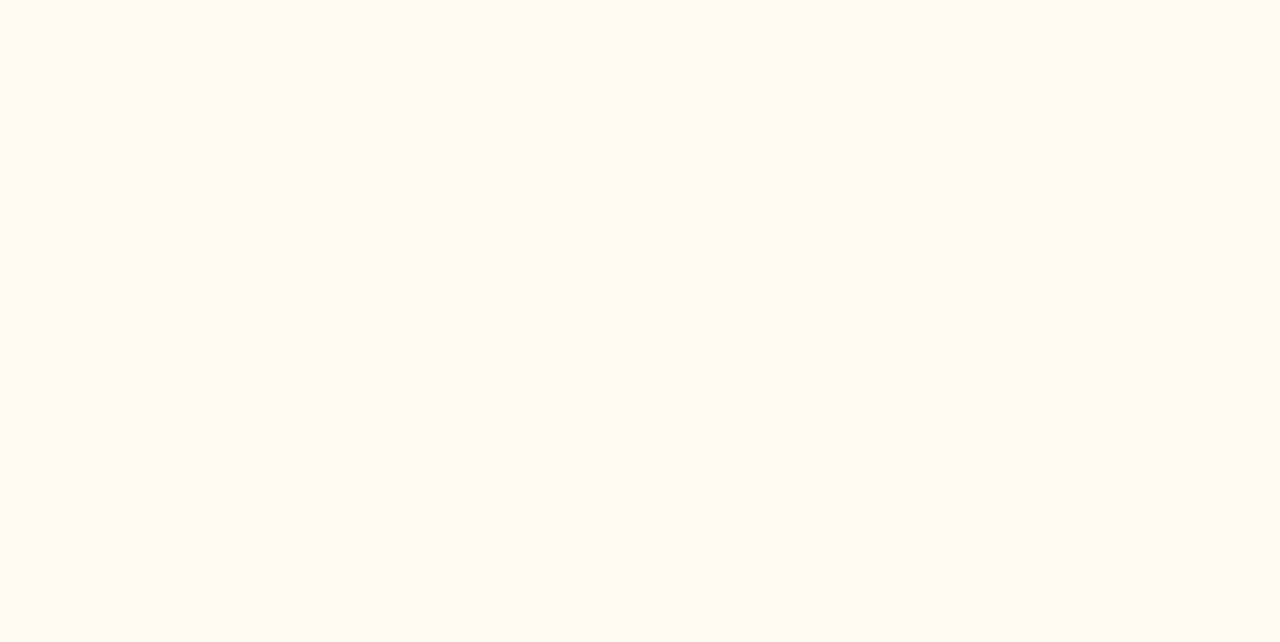
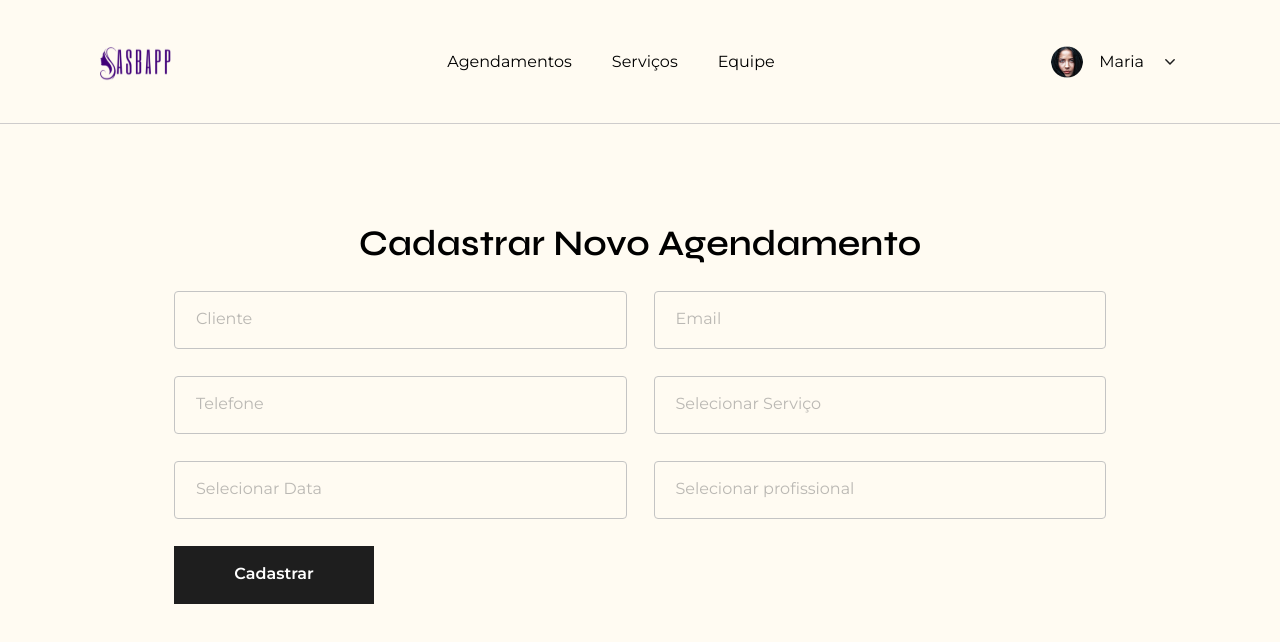
Before and after one commit to TIHeitorDS/SASBApp, a React (Vite) app in the folder frontend/: page /cadastrar-agendamento in a window 1280 px wide. Before the commit this address had no page. Shown: the top 642 px of the page. Built offline with nearby package versions, Linux system fonts and the light colour scheme.

Commit message:
feat: implement cadaster pages and update navigation routes

```diff
--- a/frontend/src/components/input.tsx
+++ b/frontend/src/components/input.tsx
@@ -1,15 +1,20 @@
 export default function Input({
   type,
   placeholder = "",
+  theme = "white",
 }: {
   type: "email" | "password" | "text";
   placeholder: string;
+  theme?: "white" | "black";
 }) {
+  const borderType = theme === "white" ? "border-white/25" : "border-[#c4c4c4]";
+  const textColor = theme === "white" ? "text-white" : "text-[#767575]";
+
   return (
     <input
       type={type}
       placeholder={placeholder}
-      className="border pt-[15px] pb-[17px] pl-[21px] border-white/25 w-full focus:outline-none focus:border-pink focus:ring-1 focus:ring-pink rounded bg-transparent text-white placeholder:text-white/25 transition-all"
+      className={`border pt-[15px] pb-[17px] pl-[21px] ${borderType} w-full focus:outline-none focus:border-pink focus:ring-1 focus:ring-pink rounded bg-transparent ${textColor} placeholder:${textColor}/25 transition-all`}
     />
   );
 }
--- a/frontend/src/components/submit-button.tsx
+++ b/frontend/src/components/submit-button.tsx
@@ -1,8 +1,16 @@
-export default function SubmitButton({ text }: { text: string }) {
+export default function SubmitButton({
+  text,
+  theme = "white",
+}: {
+  text: string;
+  theme?: "white" | "black";
+}) {
   return (
     <button
       type="button"
-      className="bg-white w-full text-black pt-4 pb-[18px] font-semibold cursor-pointer hover:bg-white/90 transition-all"
+      className={`bg-${theme} w-full text-${
+        theme === "white" ? "black" : "white"
+      } pt-4 pb-[18px] font-semibold cursor-pointer hover:bg-${theme}/90 transition-all`}
     >
       {text}
     </button>
--- a/frontend/src/main.tsx
+++ b/frontend/src/main.tsx
@@ -8,6 +8,9 @@ import Appointment from "./pages/appointment.tsx";
 import Layout from "./ui/dashboard.tsx";
 import Services from "./pages/services.tsx";
 import Team from "./pages/team.tsx";
+import CadasterAppointment from "./pages/cadaster-appointment.tsx";
+import CadasterService from "./pages/cadaster-service.tsx";
+import CadasterWorker from "./pages/cadaster-worker.tsx";
 
 createRoot(document.getElementById("root")!).render(
   <StrictMode>
@@ -21,6 +24,12 @@ createRoot(document.getElementById("root")!).render(
           <Route index path="agendamentos" element={<Appointment />} />
           <Route path="servicos" element={<Services />} />
           <Route path="equipe" element={<Team />} />
+          <Route
+            path="cadastrar-agendamento"
+            element={<CadasterAppointment />}
+          />
+          <Route path="cadastrar-servico" element={<CadasterService />} />
+          <Route path="cadastrar-funcionario" element={<CadasterWorker />} />
         </Route>
       </Routes>
     </Router>
--- a/frontend/src/pages/appointment.tsx
+++ b/frontend/src/pages/appointment.tsx
@@ -6,7 +6,7 @@ export default function Appointment() {
     <>
       <Table />
 
-      <NavButton path="servicos" text="Novo Agendamento" />
+      <NavButton path="/cadastrar-agendamento" text="Novo Agendamento" />
     </>
   );
 }
--- /dev/null
+++ b/frontend/src/pages/cadaster-appointment.tsx
@@ -0,0 +1,15 @@
+import Input from "../components/input";
+import Layout from "../ui/cadaster";
+
+export default function CadasterAppointment() {
+  return (
+    <Layout title="Cadastrar Novo Agendamento">
+      <Input type="text" placeholder="Cliente" theme="black" />
+      <Input type="email" placeholder="Email" theme="black" />
+      <Input type="text" placeholder="Telefone" theme="black" />
+      <Input type="text" placeholder="Selecionar Serviço" theme="black" />
+      <Input type="text" placeholder="Selecionar Data" theme="black" />
+      <Input type="email" placeholder="Selecionar profissional" theme="black" />
+    </Layout>
+  );
+}
--- /dev/null
+++ b/frontend/src/pages/cadaster-service.tsx
@@ -0,0 +1,12 @@
+import Input from "../components/input";
+import Layout from "../ui/cadaster";
+
+export default function CadasterService() {
+  return (
+    <Layout title="Cadastrar Novo Serviço">
+      <Input type="text" placeholder="Nome do Serviço" theme="black" />
+
+      <Input type="text" placeholder="Categoria" theme="black" />
+    </Layout>
+  );
+}
--- /dev/null
+++ b/frontend/src/pages/cadaster-worker.tsx
@@ -0,0 +1,12 @@
+import Input from "../components/input";
+import Layout from "../ui/cadaster";
+
+export default function CadasterWorker() {
+  return (
+    <Layout title="Cadastrar Funcionário">
+      <Input type="text" placeholder="Nome" theme="black" />
+
+      <Input type="text" placeholder="Formação" theme="black" />
+    </Layout>
+  );
+}
--- a/frontend/src/pages/services.tsx
+++ b/frontend/src/pages/services.tsx
@@ -6,7 +6,7 @@ export default function Services() {
     <>
       <ServicesTable />
 
-      <NavButton path="/novo-servico" text="Novo Serviço" />
+      <NavButton path="/cadastrar-servico" text="Novo Serviço" />
     </>
   );
 }
--- /dev/null
+++ b/frontend/src/ui/cadaster.tsx
@@ -0,0 +1,23 @@
+import SubmitButton from "../components/submit-button";
+
+export default function Layout({
+  title,
+  children,
+}: {
+  title: string;
+  children: React.ReactNode;
+}) {
+  return (
+    <div className="flex flex-col justify-center items-center gap-[27px]">
+      <p className="font-syne font-semibold text-4xl">{title}</p>
+
+      <form action="" className="grid grid-cols-2 w-full gap-[27px]">
+        {children}
+      </form>
+
+      <div className="w-50 mr-auto">
+        <SubmitButton text="Cadastrar" theme="black" />
+      </div>
+    </div>
+  );
+}
```
